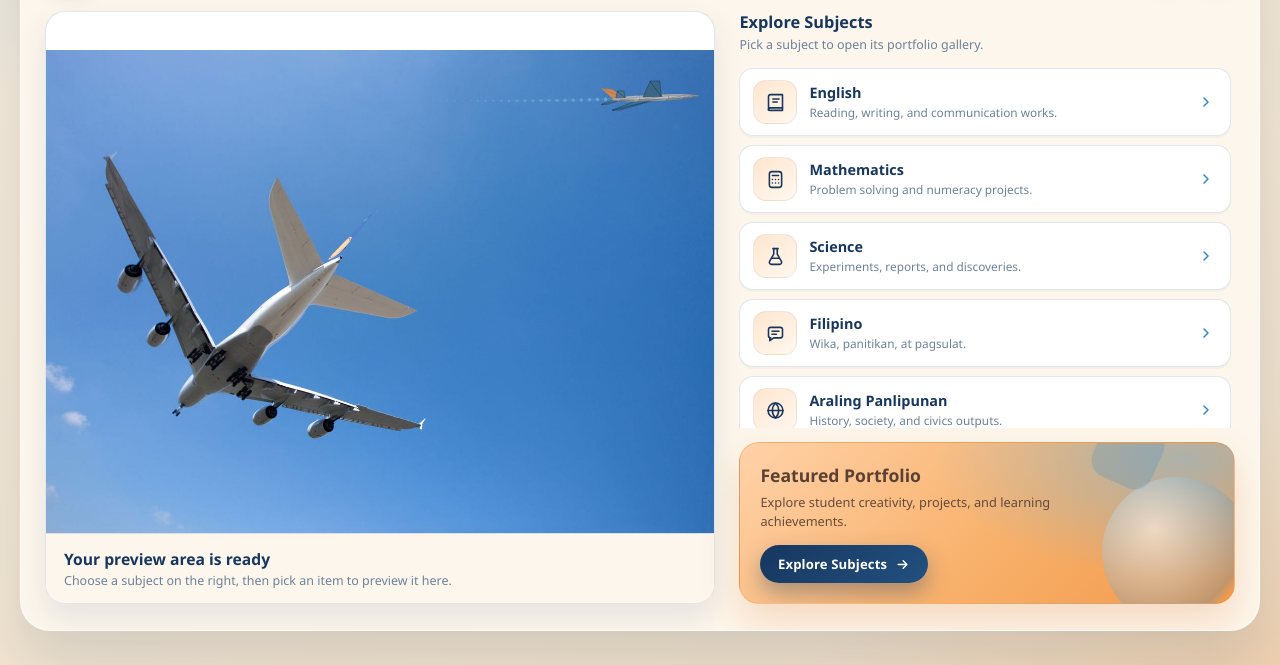
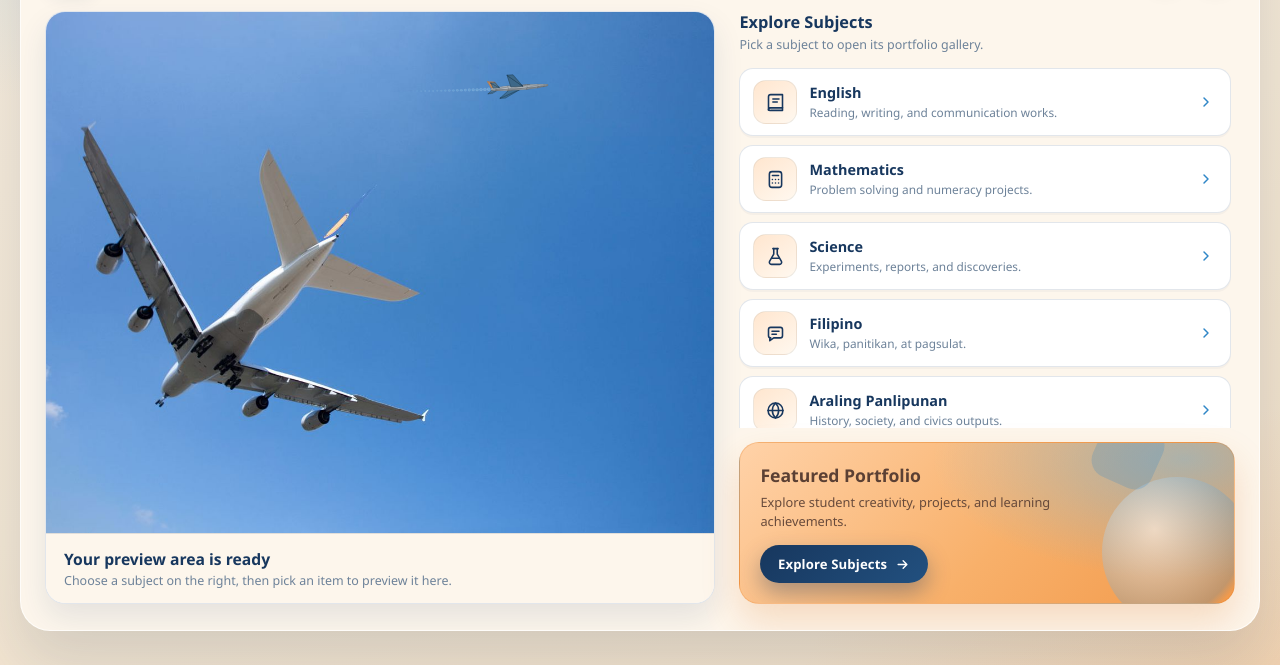
Before and after one commit to grailnan144-arch/my_project, a plain HTML site: page index.html in a window 1280 px wide. Shown: the part 174-839 px from the top of the page. Drawn offline with Linux system fonts and the light colour scheme.

Commit message:
Update portfolio gallery

```diff
--- a/css/styles.css
+++ b/css/styles.css
@@ -405,7 +405,6 @@ body {
   flex: 1;
   min-height: 0;
   display: flex;
-  padding: 38px 0 0;         /* a sky lane for the plane above the picture */
 }
 .preview-plane {
   position: absolute;
--- a/js/main.js
+++ b/js/main.js
@@ -1348,21 +1348,32 @@
         st.pic.b = stage.offsetTop + stage.offsetHeight;
       }
       var picW = Math.max(1, st.pic.r - st.pic.l);
-      st.rx = Math.max(40, picW / 2 - 10);
-      st.ry = Math.max(16, h * 0.085);
-      st.cy = st.pic.t + st.ry * 0.45;
-      st.scale = Math.max(26, Math.min(50, h * 0.16));
-      st.depth = Math.max(18, h * 0.09);
+      st.ry = Math.max(16, h * 0.07);
+      st.scale = Math.max(26, Math.min(46, h * 0.13));
+      st.depth = Math.max(12, h * 0.05);
       st.zc = -0.78 * st.depth;
+      st.focal = Math.max(280, st.ry * 7);
+
+      /* the perspective magnifies the near side of the ring, so the
+         whole flight is measured with it: the plane must never
+         leave the picture, not even for a frame */
+      var t0 = cfg.tilt || 0.5;
+      var sMax = st.focal / (st.focal + (st.zc - st.depth));
+      var sMin = st.focal / (st.focal + (st.zc + st.depth));
+      var half = st.scale * 0.8;                 /* the plane's own size */
+      st.rx = Math.max(40, Math.min(picW / 2 - 6, (w * 0.5 - 6 - half) / sMax - half));
+      st.cy = 4 + sMin * (st.ry * Math.sin(t0) + half);
     } else {
-      st.rx = Math.max(30, w * 0.36);
       st.ry = Math.max(14, h * 0.26);
       st.cy = h * 0.5;
       st.scale = Math.max(18, Math.min(36, h * 0.22));
       st.depth = st.ry * Math.cos(cfg.tilt || 0.5);
       st.zc = 0;
-    }
-    st.focal = Math.max(210, st.ry * 3.4);
+      st.focal = Math.max(260, st.ry * 6);
+      var near2 = st.focal / (st.focal + (st.zc - st.depth));
+      var room2 = w * 0.5 - st.scale * 0.8;
+      st.rx = Math.max(30, Math.min(w * 0.38, room2 / near2));
+    }
 
     var dpr = Math.min(2, window.devicePixelRatio || 1);
     canvas.width = Math.round(w * dpr);
```
